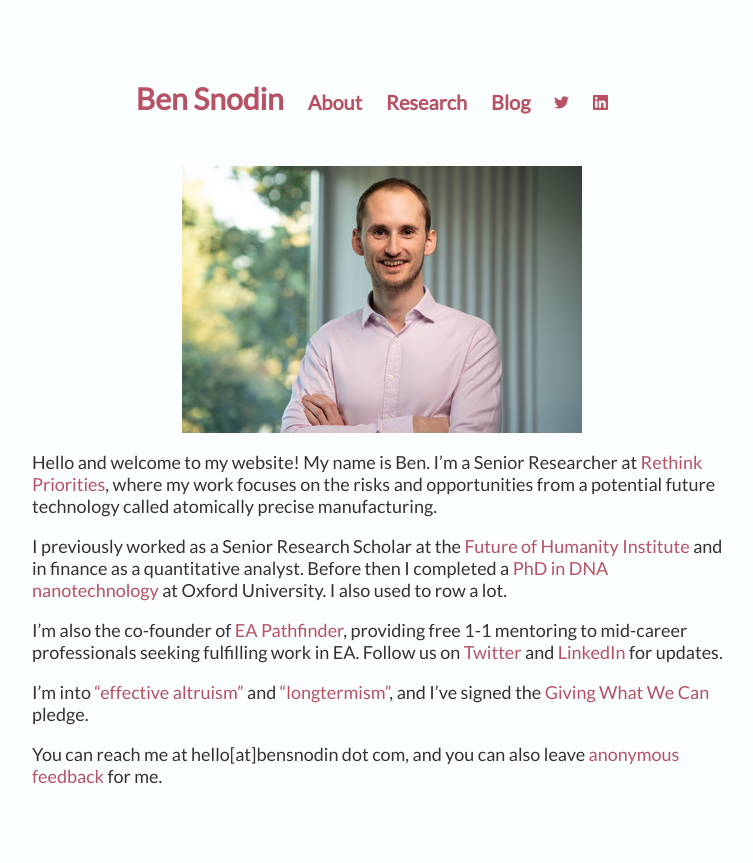
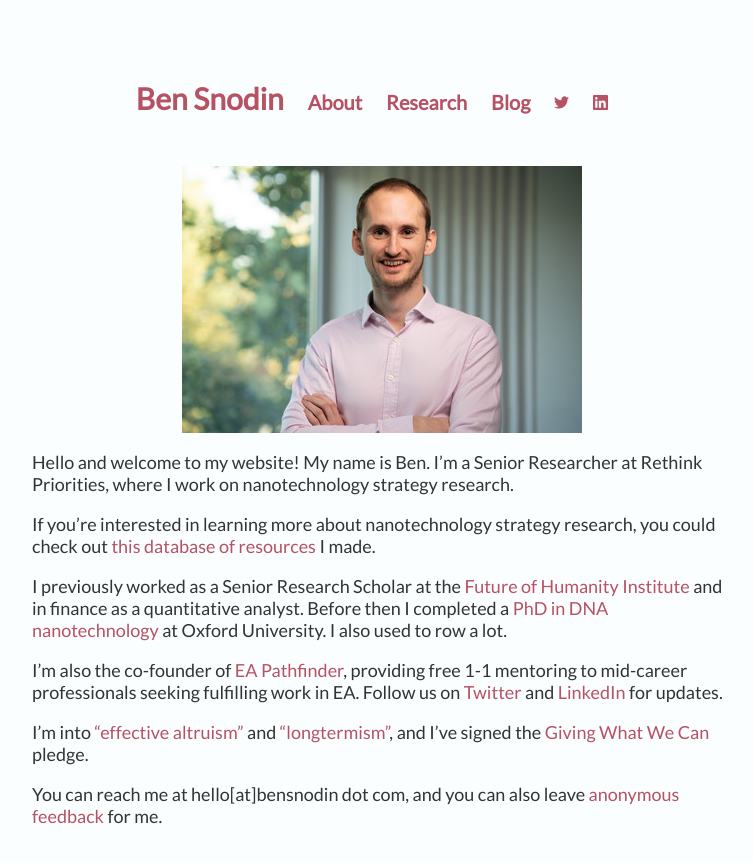
Before and after one commit to bsnodin/bsnodin.github.io, a Jekyll site: the page built from index.md, in a window 1280 px wide. Shown: the top 863 px of the page, without its empty margins (258-1011 px from the left). Built offline with Jekyll 4.4.1, drawn with Linux system fonts in a browser that asks for light colours.

Commit message:
Adding resource database

```diff
--- a/index.md
+++ b/index.md
@@ -5,7 +5,9 @@ title: Ben Snodin
 
 <center><img src="{{ site.baseurl }}/assets/me400x.jpg" alt="me" width="400" id="photo"></center>
 
-Hello and welcome to my website! My name is Ben. I'm a Senior Researcher at [Rethink Priorities](https://rethinkpriorities.org/), where my work focuses on the risks and opportunities from a potential future technology called atomically precise manufacturing.
+Hello and welcome to my website! My name is Ben. I'm a Senior Researcher at Rethink Priorities, where I work on nanotechnology strategy research.
+
+If you're interested in learning more about nanotechnology strategy research, you could check out [this database of resources](http://www.bensnodin.com/research_articles/nanotech_resources_database/) I made.
 
 I previously worked as a Senior Research Scholar at the [Future of Humanity Institute](https://www.fhi.ox.ac.uk/) and in finance as a quantitative analyst. Before then I completed a [PhD in DNA nanotechnology](https://dna.physics.ox.ac.uk/index.php/Main_Page) at Oxford University. I also used to row a lot.
 
```
Also changed, not shown: research_articles/nanotech_resources_database/index.md (added, +14 -0 lines), research_articles/thoughts_on_nanotechnology/index.md (+3 -1 lines), 1 other file.
